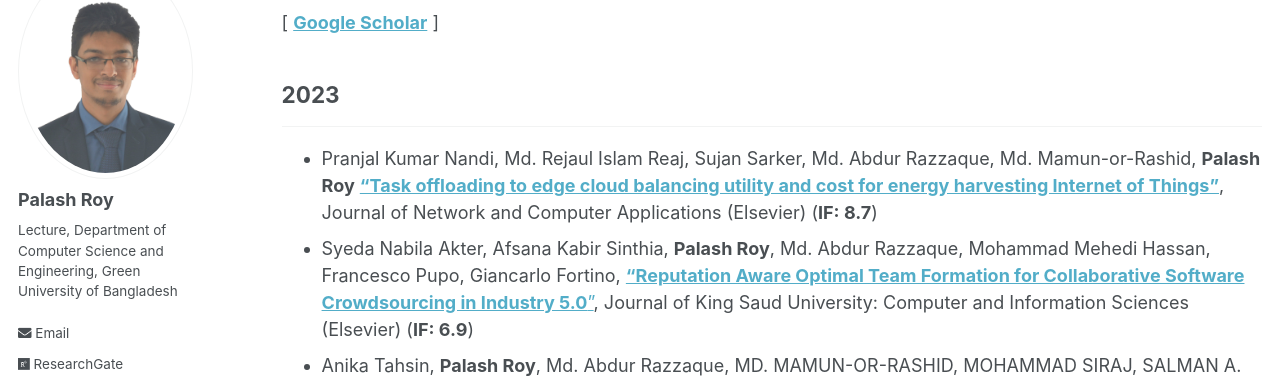
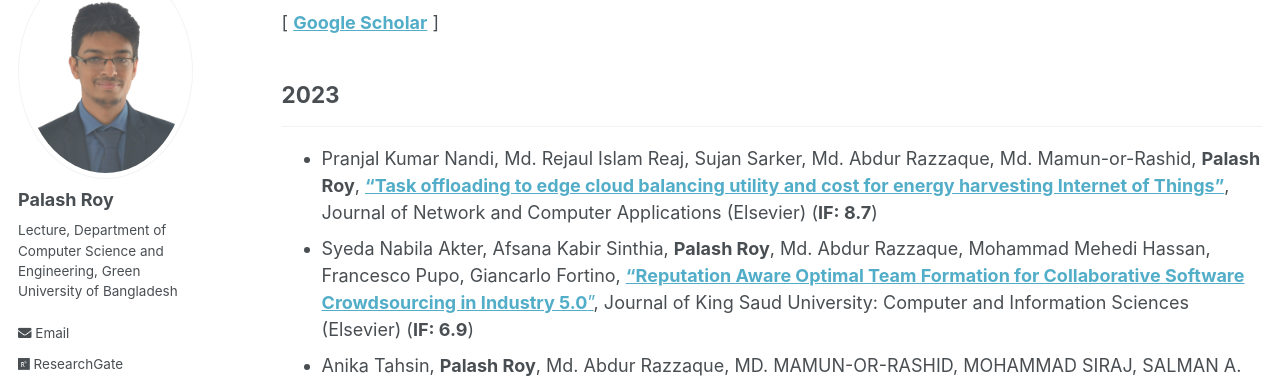
Before and after one commit to PalashRoy975/PalashRoy975.github.io, a Jekyll site: the page built from _pages/publications.md, in a window 1280 px wide and 900 px high. Shown: the part 155-533 px from the top of the window. Built offline with Jekyll 4.4.1, drawn with Linux system fonts in a browser that asks for light colours.

```diff
--- a/_pages/publications.md
+++ b/_pages/publications.md
@@ -8,7 +8,7 @@ author_profile: true
 [ [**Google Scholar**](https://scholar.google.com/citations?user=6YbqlUkAAAAJ&hl=en&authuser=1) ]
 ## 2023
 -----------
-* Pranjal Kumar Nandi, Md. Rejaul Islam Reaj, Sujan Sarker, Md. Abdur Razzaque, Md. Mamun-or-Rashid, **Palash Roy** [**"Task offloading to edge cloud balancing utility and cost for energy harvesting Internet of Things"**](https://www.sciencedirect.com/science/article/abs/pii/S1084804523001856?via%3Dihub), Journal of Network and Computer Applications (Elsevier) (**IF: 8.7**)
+* Pranjal Kumar Nandi, Md. Rejaul Islam Reaj, Sujan Sarker, Md. Abdur Razzaque, Md. Mamun-or-Rashid, **Palash Roy**, [**"Task offloading to edge cloud balancing utility and cost for energy harvesting Internet of Things"**](https://www.sciencedirect.com/science/article/abs/pii/S1084804523001856?via%3Dihub), Journal of Network and Computer Applications (Elsevier) (**IF: 8.7**)
 * Syeda Nabila Akter, Afsana Kabir Sinthia, **Palash Roy**, Md. Abdur Razzaque, Mohammad Mehedi Hassan, Francesco Pupo, Giancarlo Fortino, [**"Reputation Aware Optimal Team Formation for Collaborative Software Crowdsourcing in Industry 5.0**"](https://www.sciencedirect.com/science/article/pii/S1319157823002641), Journal of King Saud University: Computer and Information Sciences (Elsevier) (**IF: 6.9**)
 * Anika Tahsin, **Palash Roy**, Md. Abdur Razzaque, MD. MAMUN-OR-RASHID, MOHAMMAD SIRAJ, SALMAN A. ALQAHTANI, MD. RAFIUL HASSAN, MOHAMMAD MEHEDI HASSAN, [**"Energy Cooperation Among Sustainable base Stations in Multi-Operator Cellular Networks"**](https://ieeexplore.ieee.org/document/10049573), IEEE Access, Volume: 11, 2023 (**IF: 3.476**).
 ## 2022
```
